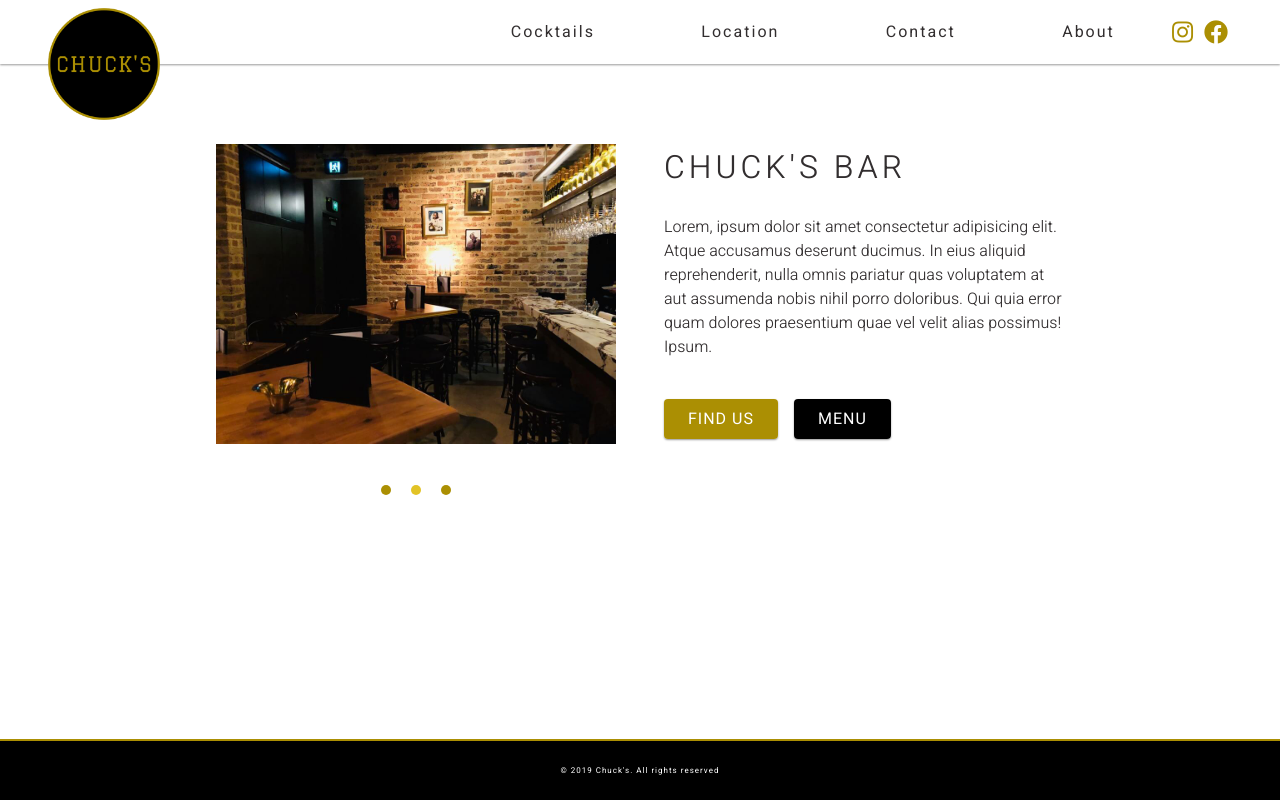
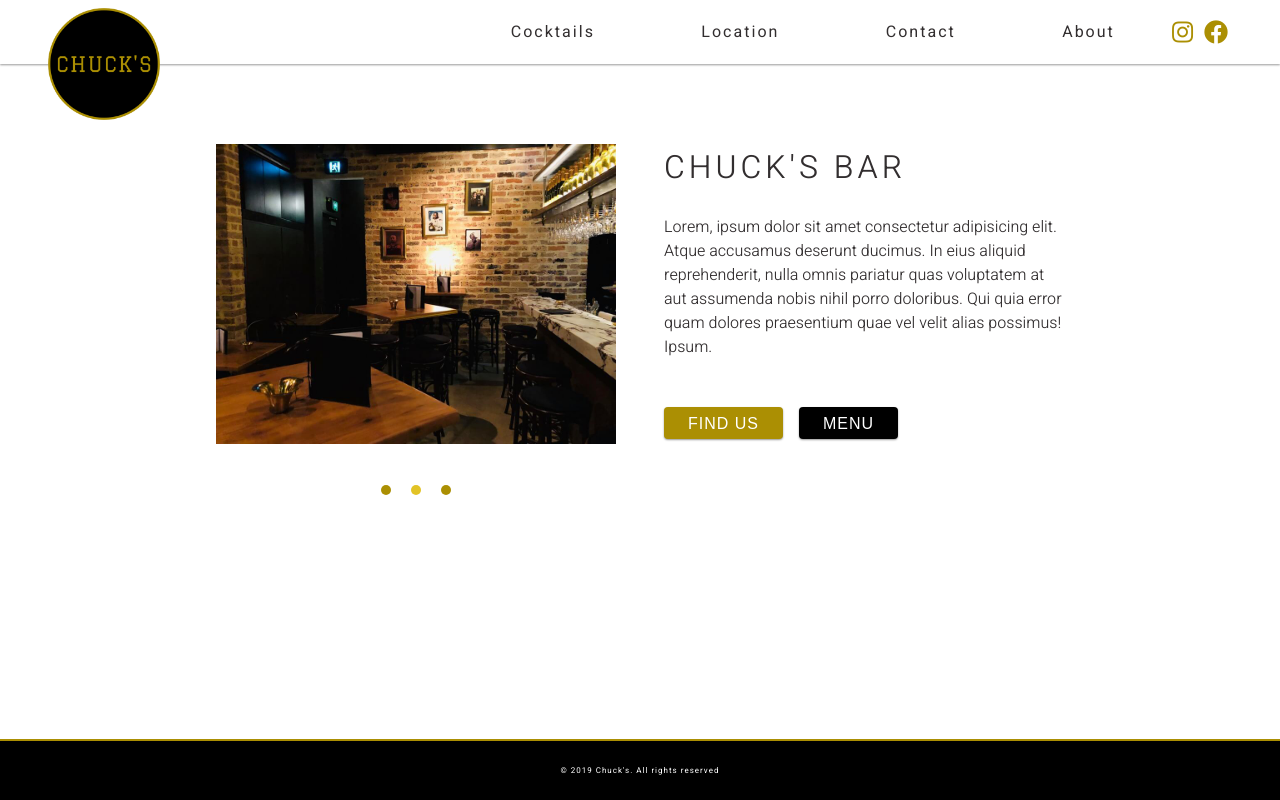
Before and after one commit to GiuseppeZeraschi/chucks, a Vue app: page / in a window 1280 px wide. Built offline with nearby package versions, Linux system fonts and the light colour scheme.

Commit message:
fixed homepage buttons

```diff
--- a/src/views/Home.vue
+++ b/src/views/Home.vue
@@ -19,14 +19,14 @@
         <div
           class="u-margin-bottom-uranus"
         >Lorem, ipsum dolor sit amet consectetur adipisicing elit. Atque accusamus deserunt ducimus. In eius aliquid reprehenderit, nulla omnis pariatur quas voluptatem at aut assumenda nobis nihil porro doloribus. Qui quia error quam dolores praesentium quae vel velit alias possimus! Ipsum.</div>
-        <a
-          href="/location"
-          class="u-button u-button-primary u-text-venus-title u-decoration-none"
-        >Find us</a>
-        <a
-          href="/cocktails"
-          class="u-button u-button-secondary u-text-venus-title u-decoration-none u-margin-left-venus"
-        >Menu</a>
+        <router-link to="/location">
+          <button class="u-button u-button-primary u-text-venus-title u-decoration-none">Find us</button>
+        </router-link>
+        <router-link to="/cocktails">
+          <button
+            class="u-button u-button-secondary u-text-venus-title u-decoration-none u-margin-left-venus"
+          >Menu</button>
+        </router-link>
       </template>
     </image-text-layout>
   </div>
```
